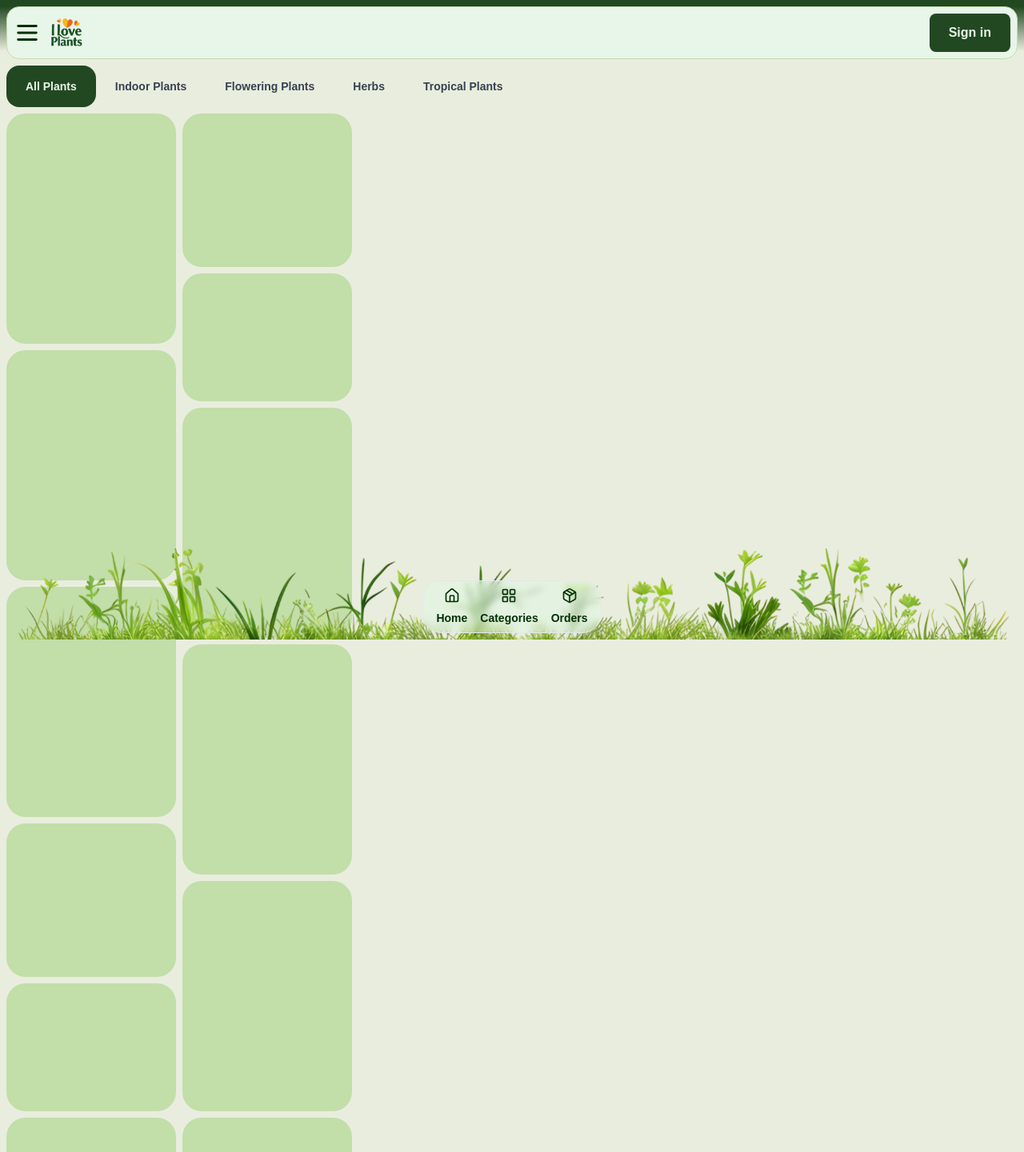
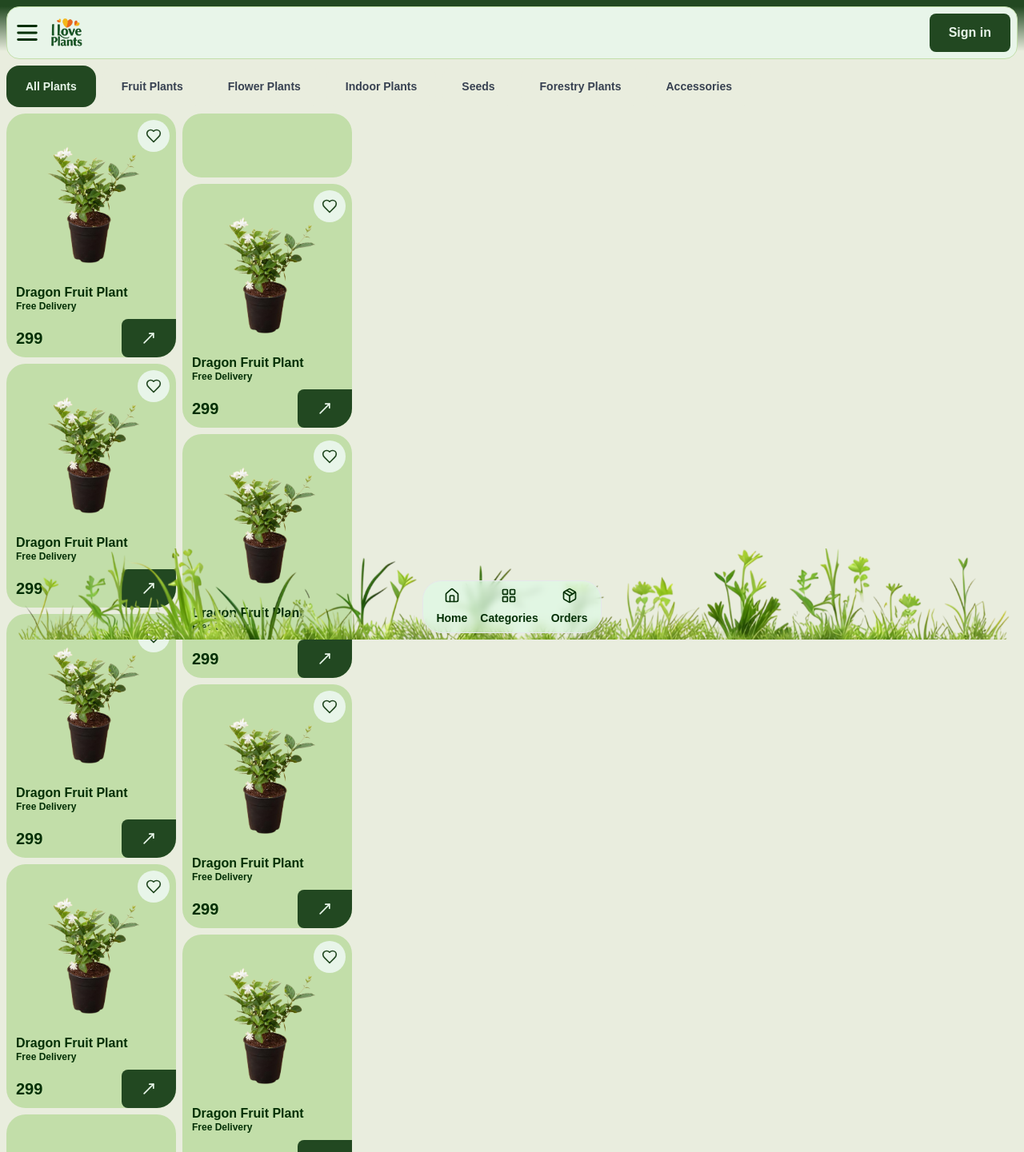
Before and after one commit to 45h1m/i-love-plants, a Next.js app: page / in a window 1280 px wide. Shown: the top 1441 px of the page at 80% size. Built offline with nearby package versions, Linux system fonts and the light colour scheme; a web font is replaced by a local one.

Commit message:
built product card

```diff
--- a/src/app/page.tsx
+++ b/src/app/page.tsx
@@ -1,25 +1,27 @@
-import FilterCategory from "@/components/FilterCategory"
+import FilterCategory from "@/components/FilterCategory";
+import ProductCard from "@/components/ProductCard";
 
 export default function Home() {
     return (
         <div className="z-10">
-          <FilterCategory/>
+            <FilterCategory />
             <div className="p-2 flex gap-2 max-w-md">
                 <div className="flex w-full flex-col gap-2">
-                    <div className="w-full h-72 bg-secondary-green rounded-3xl"></div>
-                    <div className="w-full h-72 bg-secondary-green rounded-3xl"></div>
-                    <div className="w-full h-72 bg-secondary-green rounded-3xl"></div>
-                    <div className="w-full h-48 bg-secondary-green rounded-3xl"></div>
-                    <div className="w-full h-40 bg-secondary-green rounded-3xl"></div>
-                    <div className="w-full h-72 bg-secondary-green rounded-3xl"></div>
+                    <ProductCard title="Dragon Fruit Plant" description="Free Delivery" price={299} url="/" loved={false} thumbnail="/demo.png" />
+                    <ProductCard title="Dragon Fruit Plant" description="Free Delivery" price={299} url="/" loved={false} thumbnail="/demo.png" />
+                    <ProductCard title="Dragon Fruit Plant" description="Free Delivery" price={299} url="/" loved={false} thumbnail="/demo.png" />
+                    <ProductCard title="Dragon Fruit Plant" description="Free Delivery" price={299} url="/" loved={false} thumbnail="/demo.png" />
+                    <div className="w-full h-20 bg-secondary-green rounded-3xl"></div>
+                    <ProductCard title="Dragon Fruit Plant" description="Free Delivery" price={299} url="/" loved={false} thumbnail="/demo.png" />
+
                 </div>
                 <div className="flex w-full flex-col gap-2">
-                    <div className="w-full h-48 bg-secondary-green rounded-3xl"></div>
-                    <div className="w-full h-40 bg-secondary-green rounded-3xl"></div>
-                    <div className="w-full h-72 bg-secondary-green rounded-3xl"></div>
-                    <div className="w-full h-72 bg-secondary-green rounded-3xl"></div>
-                    <div className="w-full h-72 bg-secondary-green rounded-3xl"></div>
-                    <div className="w-full h-72 bg-secondary-green rounded-3xl"></div>
+                    <div className="w-full h-20 bg-secondary-green rounded-3xl"></div>
+                    <ProductCard title="Dragon Fruit Plant" description="Free Delivery" price={299} url="/" loved={false} thumbnail="/demo.png" />
+                    <ProductCard title="Dragon Fruit Plant" description="Free Delivery" price={299} url="/" loved={false} thumbnail="/demo.png" />
+                    <ProductCard title="Dragon Fruit Plant" description="Free Delivery" price={299} url="/" loved={false} thumbnail="/demo.png" />
+                    <ProductCard title="Dragon Fruit Plant" description="Free Delivery" price={299} url="/" loved={false} thumbnail="/demo.png" />
+                    <ProductCard title="Dragon Fruit Plant" description="Free Delivery" price={299} url="/" loved={false} thumbnail="/demo.png" />
                 </div>
             </div>
         </div>
--- a/src/components/Card.tsx
+++ /dev/null
@@ -1,8 +0,0 @@
-
-const Card = () => {
-  return (
-    <div>Card</div>
-  )
-}
-
-export default Card
--- a/src/components/FilterCategory.tsx
+++ b/src/components/FilterCategory.tsx
@@ -1,7 +1,7 @@
-"use client"
-import React, { useState, useRef } from 'react';
+"use client";
+import React, { useState, useRef } from "react";
 
-const categories = ['All Plants', 'Indoor Plants', 'Flowering Plants', 'Herbs', 'Tropical Plants'];
+const categories = ["All Plants", "Fruit Plants", "Flower Plants", "Indoor Plants", "Seeds", "Forestry Plants", "Accessories"];
 
 export default function CategorySelector() {
     const [selectedCategory, setSelectedCategory] = useState<string | null>("All Plants");
@@ -11,15 +11,15 @@ export default function CategorySelector() {
         setSelectedCategory(category);
 
         categoryRefs.current[index]?.scrollIntoView({
-      behavior: 'smooth',
-      block: 'nearest',
-      inline: 'start',
+            behavior: "smooth",
+            block: "nearest",
+            inline: "center",
         });
     };
 
     return (
-    <div className="w-full overflow-x-auto no-scrollbar px-2">
-      <div className="flex">
+        <div className="w-full overflow-x-auto no-scrollbar px-2 sticky top-20 z-50">
+            <div className="flex gap-2">
                 {categories.map((category, index) => (
                     <label key={category} className="flex-shrink-0">
                         <input
@@ -30,11 +30,11 @@ export default function CategorySelector() {
                             className="hidden"
                         />
                         <span
-              ref={(el) => { categoryRefs.current[index] = el }}
+                            ref={(el) => {
+                                categoryRefs.current[index] = el;
+                            }}
                             className={`flex cursor-pointer px-6 py-4 rounded-2xl text-sm ${
-                selectedCategory === category
-                  ? 'bg-primary-green text-light-green'
-                  : 'text-gray-700'
+                                selectedCategory === category ? "bg-primary-green text-light-green" : "bg-background text-gray-700"
                             }`}
                         >
                             {category}
--- a/src/components/Footer.tsx
+++ b/src/components/Footer.tsx
@@ -12,7 +12,7 @@ const Footer = () => {
                 width: "100%", // Set width as per your requirement
             }}
         >
-            <div className="max-w-7xl bg-green-100/40 backdrop-blur-sm w-fit p-2 px-4 rounded-3xl mx-auto border">
+            <div className="max-w-7xl bg-green-100/60 backdrop-blur-sm w-fit p-2 px-4 rounded-3xl mx-auto border">
                 <ul className="flex gap-4">
                     <Link href={"/"}>
                         <li>
--- a/src/components/Header.tsx
+++ b/src/components/Header.tsx
@@ -4,7 +4,7 @@ import AsideMenu from "./AsideMenu";
 
 const Header = () => {
     return (
-        <header className="sticky top-0">
+        <header className="sticky top-0 z-50">
             <div className="max-w-7xl rounded-b-3xl p-2">
                 <div className="rounded-2xl bg-light-green border border-green flex p-2">
                     <div className="left h-full flex gap-2 items-center">
--- /dev/null
+++ b/src/components/ProductCard.tsx
@@ -0,0 +1,49 @@
+import React from "react";
+import Button from "./Button";
+import { Heart, MoveUpRight } from "lucide-react";
+import Link from "next/link";
+
+type ProductCard = {
+    thumbnail: string; // URL or path to the product's thumbnail image
+    title: string; // Title of the product
+    description: string; // Short description of the product
+    price: number; // Price of the product
+    url: string; // URL link to the product page
+    loved: boolean; // Whether the product is marked as loved/favorited
+    offer?: string; // Optional field for special offer or discount
+};
+
+const ProductCard = ({ thumbnail, title, description, price, url, loved, offer }: ProductCard) => {
+    console.log(loved, offer)
+    return (
+        <Link href={url} className="z-0">
+            <div className="-z-10 relative w-full bg-secondary-green rounded-3xl flex flex-col overflow-hidden">
+                <button className="absolute right-2 top-2 bg-light-green text-primary-green rounded-full size-10 flex items-center justify-center">
+                    <Heart size={20} />
+                </button>
+
+                <div className="flex h-full pb-2">
+                    <img alt="Product-image" src={thumbnail} className="w-full top-0 left-0 h-52 object-contain object-center" />
+                </div>
+                <div className="bottom">
+                    <div className="pb-2 pl-3">
+                        <h2 className="pr-2">{title}</h2>
+                        <span className="text-xs">{description}</span>
+                    </div>
+                    <div className="flex justify-between items-center gap-2">
+                        <div className="w-full pl-3">
+                            <p className="text-xl">{price}</p>
+                        </div>
+                        <div>
+                            <Button customClass="bg-primary-green text-light-green rounded-full rounded-tr-none">
+                                <MoveUpRight size={20} />
+                            </Button>
+                        </div>
+                    </div>
+                </div>
+            </div>
+        </Link>
+    );
+};
+
+export default ProductCard;
```
Also changed, not shown: public/demo.png (added). Lines whose indentation alone changed are shown as unchanged.
